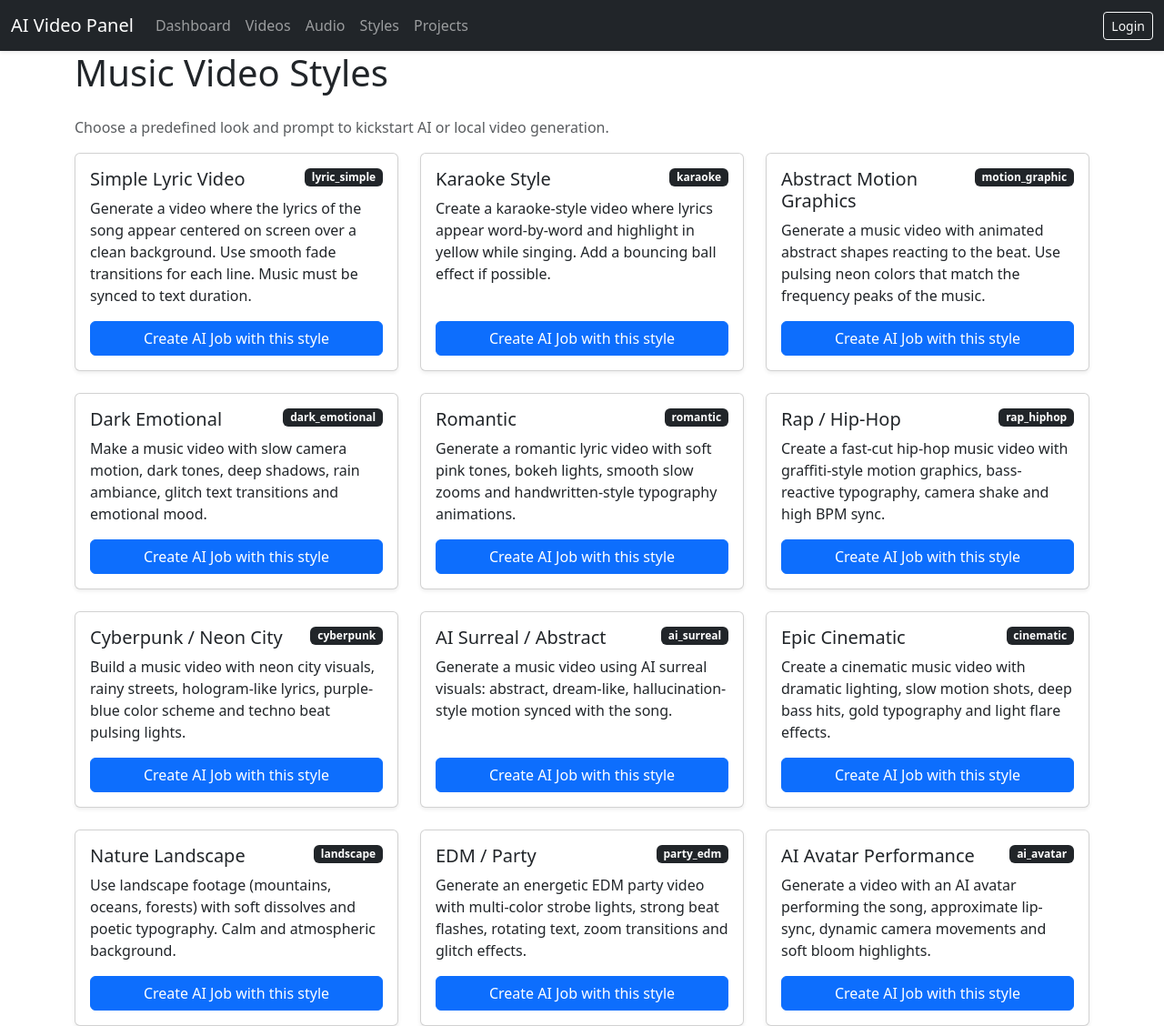
After one commit to ehking/vi_m, a Django app: page /styles/ in a window 1280 px wide. The commit adds this page. Shown: the whole page at 91% size. Run offline with Django 5.2, Linux system fonts and the light colour scheme.

Commit message:
Add music video styles and prompt workflow

```diff
--- a/templates/videos/base.html
+++ b/templates/videos/base.html
@@ -29,6 +29,7 @@
                 <li class="nav-item"><a class="nav-link" href="{% url 'dashboard' %}">Dashboard</a></li>
                 <li class="nav-item"><a class="nav-link" href="{% url 'video-list' %}">Videos</a></li>
                 <li class="nav-item"><a class="nav-link" href="{% url 'audio-list' %}">Audio</a></li>
+                <li class="nav-item"><a class="nav-link" href="{% url 'music-video-style-list' %}">Styles</a></li>
                 <li class="nav-item"><a class="nav-link" href="{% url 'project-list' %}">Projects</a></li>
                 {% if user.is_staff %}
                     <li class="nav-item"><a class="nav-link" href="{% url 'debug-list' %}">Debug</a></li>
--- a/videos/services/video_generation.py
+++ b/videos/services/video_generation.py
@@ -7,6 +7,8 @@ from typing import List, Optional
 
 from django.conf import settings
 from django.utils.text import slugify
+
+from videos.styles import get_default_prompt_for_style, get_style_label
 
 logger = logging.getLogger(__name__)
 
@@ -64,6 +66,28 @@ def _load_moviepy():
     return moviepy_editor
 
 
+def build_final_prompt(video) -> str:
+    style_label = get_style_label(getattr(video, "style", ""))
+    style_prompt = getattr(video, "style_prompt", "") or get_default_prompt_for_style(
+        getattr(video, "style", "")
+    )
+    lyrics = getattr(getattr(video, "audio_track", None), "lyrics", "") or "No lyrics provided."
+    extra = getattr(video, "extra_prompt", "") or "No additional instructions."
+    parts = [
+        f"Music video style: {style_label}",
+        "",
+        "Style description:",
+        style_prompt,
+        "",
+        "Lyrics:",
+        lyrics,
+        "",
+        "Extra instructions:",
+        extra,
+    ]
+    return "\n".join(parts)
+
+
 def generate_video_for_instance(video):
     """
     Receives a GeneratedVideo instance (or equivalent model).
@@ -71,6 +95,10 @@ def generate_video_for_instance(video):
     Logs each major step.
     Returns the updated instance.
     """
+
+    # Combine prompts for auditing/debugging
+    video.prompt_used = build_final_prompt(video)
+    video.save(update_fields=["prompt_used"])
 
     log_entries: List[str] = []
 
@@ -176,6 +204,8 @@ def generate_video_for_instance(video):
             video.generation_progress = 100
             video.generation_time_ms = int((time.monotonic() - start_time) * 1000)
 
+            log_step("Video generation completed successfully.")
+
             _append_log(video, log_entries)
             video.save(
                 update_fields=[
@@ -223,6 +253,11 @@ def generate_lyric_video_for_instance(video):
         log_entries.append(message)
 
     try:
+        if not getattr(video, "style_prompt", ""):
+            video.style_prompt = get_default_prompt_for_style(getattr(video, "style", ""))
+        video.prompt_used = build_final_prompt(video)
+        video.save(update_fields=["style_prompt", "prompt_used"])
+
         video.status = "processing"
         video.generation_progress = 10
         video.error_message = ""
--- /dev/null
+++ b/videos/styles.py
@@ -0,0 +1,90 @@
+"""Central definitions for music video styles and prompts."""
+from typing import Dict, List, Tuple
+
+STYLE_DEFINITIONS: List[Dict[str, str]] = [
+    {
+        "key": "lyric_simple",
+        "label": "Simple Lyric Video",
+        "default_prompt": "Generate a video where the lyrics of the song appear centered on screen over a clean background. Use smooth fade transitions for each line. Music must be synced to text duration.",
+    },
+    {
+        "key": "karaoke",
+        "label": "Karaoke Style",
+        "default_prompt": "Create a karaoke-style video where lyrics appear word-by-word and highlight in yellow while singing. Add a bouncing ball effect if possible.",
+    },
+    {
+        "key": "motion_graphic",
+        "label": "Abstract Motion Graphics",
+        "default_prompt": "Generate a music video with animated abstract shapes reacting to the beat. Use pulsing neon colors that match the frequency peaks of the music.",
+    },
+    {
+        "key": "dark_emotional",
+        "label": "Dark Emotional",
+        "default_prompt": "Make a music video with slow camera motion, dark tones, deep shadows, rain ambiance, glitch text transitions and emotional mood.",
+    },
+    {
+        "key": "romantic",
+        "label": "Romantic",
+        "default_prompt": "Generate a romantic lyric video with soft pink tones, bokeh lights, smooth slow zooms and handwritten-style typography animations.",
+    },
+    {
+        "key": "rap_hiphop",
+        "label": "Rap / Hip-Hop",
+        "default_prompt": "Create a fast-cut hip-hop music video with graffiti-style motion graphics, bass-reactive typography, camera shake and high BPM sync.",
+    },
+    {
+        "key": "cyberpunk",
+        "label": "Cyberpunk / Neon City",
+        "default_prompt": "Build a music video with neon city visuals, rainy streets, hologram-like lyrics, purple-blue color scheme and techno beat pulsing lights.",
+    },
+    {
+        "key": "ai_surreal",
+        "label": "AI Surreal / Abstract",
+        "default_prompt": "Generate a music video using AI surreal visuals: abstract, dream-like, hallucination-style motion synced with the song.",
+    },
+    {
+        "key": "cinematic",
+        "label": "Epic Cinematic",
+        "default_prompt": "Create a cinematic music video with dramatic lighting, slow motion shots, deep bass hits, gold typography and light flare effects.",
+    },
+    {
+        "key": "landscape",
+        "label": "Nature Landscape",
+        "default_prompt": "Use landscape footage (mountains, oceans, forests) with soft dissolves and poetic typography. Calm and atmospheric background.",
+    },
+    {
+        "key": "party_edm",
+        "label": "EDM / Party",
+        "default_prompt": "Generate an energetic EDM party video with multi-color strobe lights, strong beat flashes, rotating text, zoom transitions and glitch effects.",
+    },
+    {
+        "key": "ai_avatar",
+        "label": "AI Avatar Performance",
+        "default_prompt": "Generate a video with an AI avatar performing the song, approximate lip-sync, dynamic camera movements and soft bloom highlights.",
+    },
+]
+
+
+def get_all_styles() -> List[Dict[str, str]]:
+    return STYLE_DEFINITIONS
+
+
+def get_style_choices() -> List[Tuple[str, str]]:
+    return [(style["key"], style["label"]) for style in STYLE_DEFINITIONS]
+
+
+def get_style_by_key(key: str) -> Dict[str, str]:
+    for style in STYLE_DEFINITIONS:
+        if style["key"] == key:
+            return style
+    return {}
+
+
+def get_default_prompt_for_style(key: str) -> str:
+    style = get_style_by_key(key)
+    return style.get("default_prompt", "")
+
+
+def get_style_label(key: str) -> str:
+    style = get_style_by_key(key)
+    return style.get("label", key)
--- /dev/null
+++ b/videos/templates/videos/style_list.html
@@ -0,0 +1,26 @@
+{% extends 'videos/base.html' %}
+{% block title %}Music Video Styles{% endblock %}
+{% block content %}
+<h1 class="mb-4">Music Video Styles</h1>
+<p class="text-muted">Choose a predefined look and prompt to kickstart AI or local video generation.</p>
+<div class="row row-cols-1 row-cols-md-2 row-cols-lg-3 g-4">
+    {% for style in styles %}
+        <div class="col">
+            <div class="card h-100 shadow-sm">
+                <div class="card-body d-flex flex-column">
+                    <div class="d-flex justify-content-between align-items-start mb-2">
+                        <h5 class="card-title mb-0">{{ style.label }}</h5>
+                        <span class="badge bg-dark">{{ style.key }}</span>
+                    </div>
+                    <p class="card-text flex-grow-1" style="white-space: pre-wrap;">{{ style.default_prompt }}</p>
+                    <div class="d-grid gap-2">
+                        <a class="btn btn-primary" href="{% url 'video-create' %}?style={{ style.key }}">Create AI Job with this style</a>
+                    </div>
+                </div>
+            </div>
+        </div>
+    {% empty %}
+        <p>No styles configured.</p>
+    {% endfor %}
+</div>
+{% endblock %}
--- a/videos/templates/videos/video_detail.html
+++ b/videos/templates/videos/video_detail.html
@@ -68,6 +68,7 @@
             </div>
         </div>
         <p><strong>Mood:</strong> {{ video.mood|default:'-'|capfirst }}</p>
+        <p><strong>Style:</strong> {{ video.style_label|default:video.style }}</p>
         <p><strong>Created:</strong> {{ video.created_at }}</p>
         <p><strong>Updated:</strong> {{ video.updated_at }}</p>
         <p><strong>Duration:</strong> {{ video.duration_seconds|default:'-' }} seconds</p>
@@ -88,6 +89,10 @@
         <p>{{ video.tags|default:'-' }}</p>
         <h4>Prompt</h4>
         <p>{{ video.prompt_used|default:'-' }}</p>
+        <h4>Style Prompt</h4>
+        <p>{{ video.style_prompt|default:'-' }}</p>
+        <h4>Extra Prompt</h4>
+        <p>{{ video.extra_prompt|default:'-' }}</p>
     </div>
     <div class="col-md-6">
         <h4>AI Metadata</h4>
--- a/videos/urls.py
+++ b/videos/urls.py
@@ -7,6 +7,7 @@ urlpatterns = [
     path('', RedirectView.as_view(pattern_name='dashboard', permanent=False)),
     path('dashboard/', views.DashboardView.as_view(), name='dashboard'),
     path('debug/', views.VideoGenerationDebugListView.as_view(), name='debug-list'),
+    path('styles/', views.MusicVideoStyleListView.as_view(), name='music-video-style-list'),
     path('videos/', views.GeneratedVideoListView.as_view(), name='video-list'),
     path('videos/create/', views.GeneratedVideoCreateView.as_view(), name='video-create'),
     path('videos/<int:pk>/', views.GeneratedVideoDetailView.as_view(), name='video-detail'),
--- a/videos/views.py
+++ b/videos/views.py
@@ -37,6 +37,7 @@ from .services.video_generation import (
     generate_lyric_video_for_instance,
     generate_video_for_instance,
 )
+from .styles import get_all_styles, get_default_prompt_for_style, get_style_choices
 
 logger = logging.getLogger(__name__)
 STATUS_BADGE_CLASSES = GeneratedVideo.STATUS_BADGE_CLASSES
@@ -246,6 +247,11 @@ class GenerateVideoView(View):
             messages.error(request, "Background video file could not be found.")
             return redirect('video-detail', pk=pk)
 
+        # Ensure the style prompt is populated before generation
+        if not video.style_prompt:
+            video.style_prompt = get_default_prompt_for_style(video.style)
+            video.save(update_fields=["style_prompt"])
+
         try:
             generate_lyric_video_for_instance(video)
         except VideoGenerationError as exc:
@@ -305,6 +311,14 @@ class GeneratedVideoCreateView(CreateView):
     form_class = GeneratedVideoForm
     template_name = 'videos/video_form.html'
     success_url = reverse_lazy('video-list')
+
+    def get_initial(self):
+        initial = super().get_initial()
+        style_param = self.request.GET.get("style")
+        if style_param and any(style_param == key for key, _ in get_style_choices()):
+            initial["style"] = style_param
+            initial["style_prompt"] = get_default_prompt_for_style(style_param)
+        return initial
 
     def form_valid(self, form):
         response = super().form_valid(form)
@@ -387,6 +401,15 @@ class AudioTrackListView(ListView):
     template_name = 'videos/audio_list.html'
     context_object_name = 'audio_tracks'
     paginate_by = 10
+
+
+class MusicVideoStyleListView(TemplateView):
+    template_name = 'videos/style_list.html'
+
+    def get_context_data(self, **kwargs):
+        context = super().get_context_data(**kwargs)
+        context["styles"] = get_all_styles()
+        return context
 
 
 class AudioTrackDetailView(DetailView):
```
Also changed, not shown: videos/forms.py (+23 -0 lines), videos/models.py (+14 -0 lines), videos/migrations/0008_generatedvideo_extra_prompt_generatedvideo_style_and_more.py (added).
